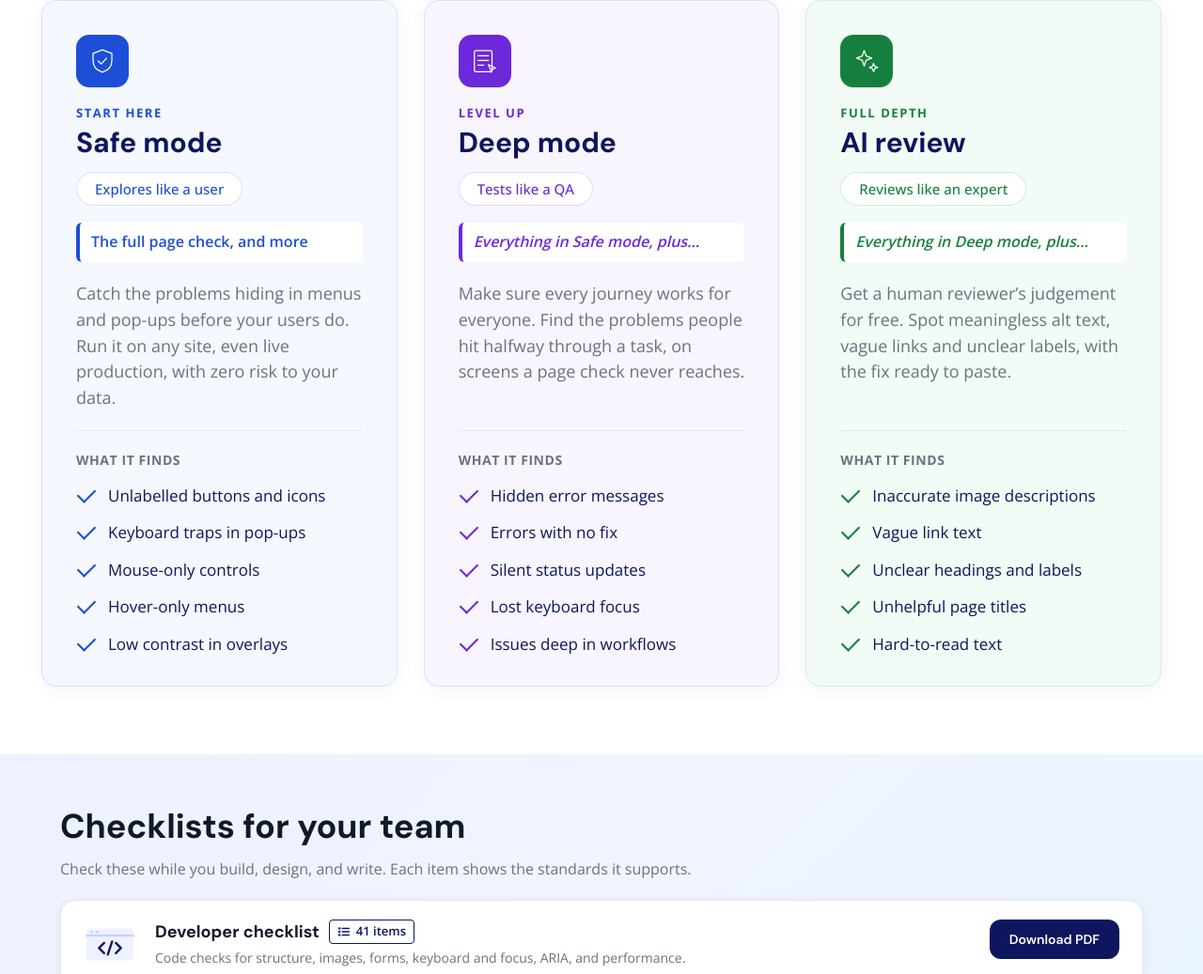
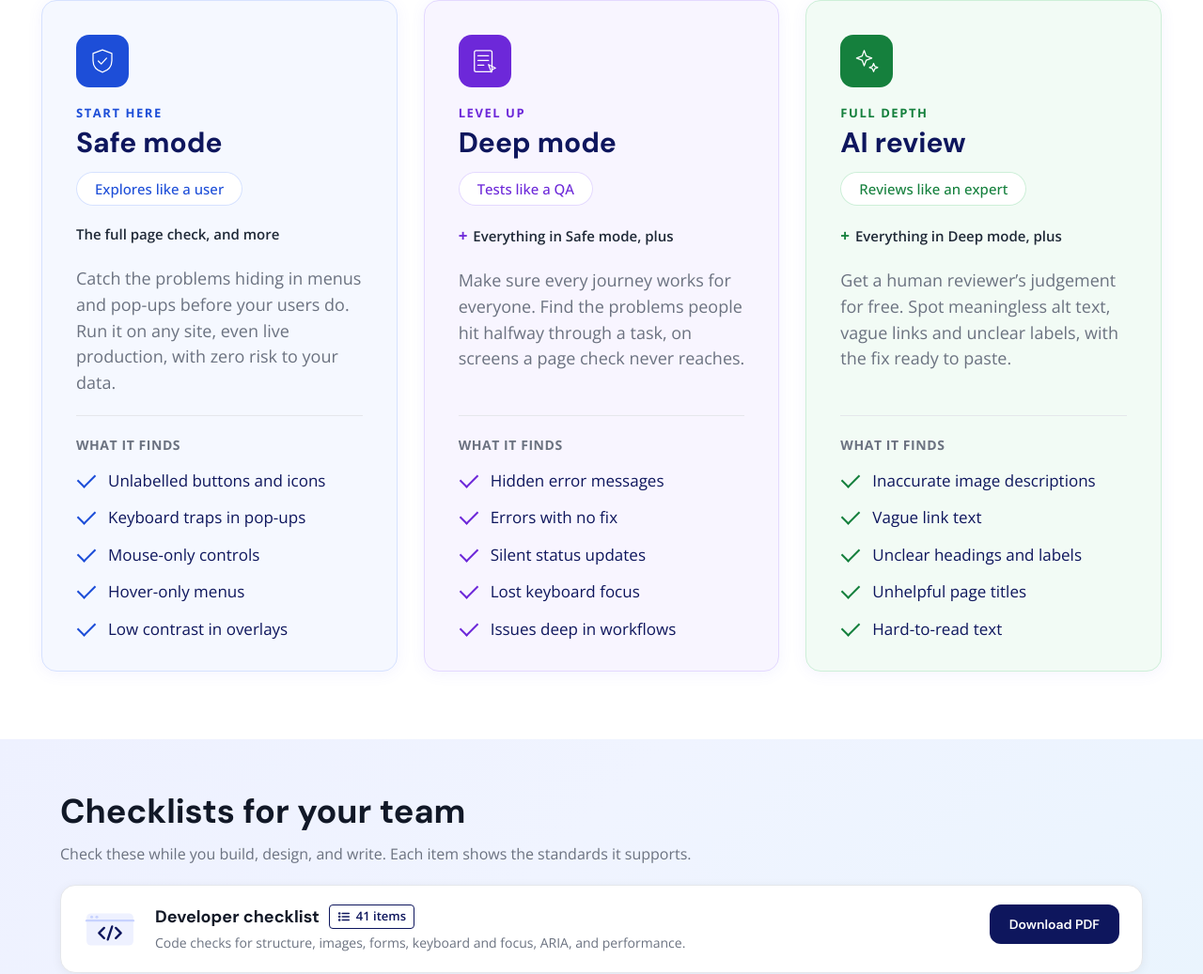
Before and after one commit to niharikasuri-bit/accessibility-site, a plain HTML site: page index.html in a window 1280 px wide. Shown: the part 2132-3169 px from the top of the page at 94% size. Drawn offline with nearby package versions, Linux system fonts and the light colour scheme.

Commit message:
Scan modes: plain '+ Everything in…, plus' line again
Co-Authored-By: Claude Opus 5.5 <noreply@anthropic.com>

```diff
--- a/index.html
+++ b/index.html
@@ -230,7 +230,7 @@
             <p class="mode-eyebrow">Level up</p>
             <h3>Deep mode</h3>
             <span class="mode-tag">Tests like a QA</span>
-            <div class="mode-level"><span class="mode-plus">Everything in Safe mode, plus…</span></div>
+            <div class="mode-level"><span class="mode-plus"><b aria-hidden="true">+</b> Everything in Safe mode, plus</span></div>
             <p>Make sure every journey works for everyone. Find the problems people hit halfway through a task, on screens a page check never reaches.</p>
             <p class="mode-finds">What it finds</p>
             <ul class="mode-points">
@@ -246,7 +246,7 @@
             <p class="mode-eyebrow">Full depth</p>
             <h3>AI review</h3>
             <span class="mode-tag">Reviews like an expert</span>
-            <div class="mode-level"><span class="mode-plus">Everything in Deep mode, plus…</span></div>
+            <div class="mode-level"><span class="mode-plus"><b aria-hidden="true">+</b> Everything in Deep mode, plus</span></div>
             <p>Get a human reviewer’s judgement for free. Spot meaningless alt text, vague links and unclear labels, with the fix ready to paste.</p>
             <p class="mode-finds">What it finds</p>
             <ul class="mode-points">
--- a/site.css
+++ b/site.css
@@ -287,8 +287,8 @@ code { font: 14px "JetBrains Mono", ui-monospace, Consolas, monospace; backgroun
 .mode-level { margin-bottom: 20px; }
 .mode-eyebrow { flex: none; font-size: 13px; font-weight: 700; letter-spacing: .12em; text-transform: uppercase; color: var(--acc); margin: 0 0 6px; }
 .mode-card > .mode-eyebrow { flex: none; border: 0; padding: 0; color: var(--acc); font-size: 13px; line-height: 1.4; margin: 0 0 6px; }
-.mode-plus { display: block; font-size: 16px; font-style: italic; font-weight: 600; color: var(--acc); background: var(--paper); border-left: 4px solid var(--acc); border-radius: 6px; padding: 8px 12px; }
-.lvl-1 .mode-plus { font-style: normal; }
+.mode-plus { font-size: 15px; font-weight: 600; color: var(--text-2); }
+.mode-plus b { color: var(--acc); font-size: 17px; margin-right: 2px; }
 .mode-card[class*="lvl-"] .mode-points li::before { border-color: var(--acc); }
 @media (prefers-color-scheme: dark) {
   :root:not([data-theme="light"]) .mode-card.lvl-1 { --acc: #93B4FF; --tint: #141B3A; --edge: #26336B; }
```
